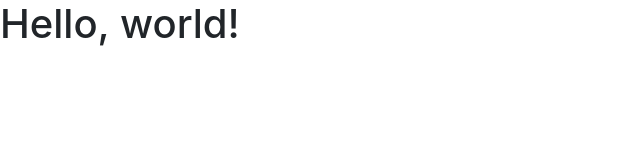
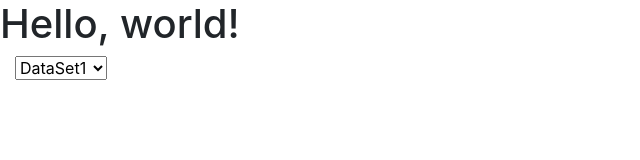
Before and after one commit to sashabridges/DowntownData, a plain HTML site: page index.html in a window 1280 px wide. Shown: the whole page, without its empty margins (0-640 px from the left). Drawn offline with nearby package versions, Linux system fonts and the light colour scheme.

Commit message:
Updated index, but not really.

```diff
--- a/index.html
+++ b/index.html
@@ -8,13 +8,24 @@
     <!-- Bootstrap CSS -->
     <link rel="stylesheet" href="https://stackpath.bootstrapcdn.com/bootstrap/4.3.1/css/bootstrap.min.css" integrity="sha384-ggOyR0iXCbMQv3Xipma34MD+dH/1fQ784/j6cY/iJTQUOhcWr7x9JvoRxT2MZw1T" crossorigin="anonymous">
 
-    <title>Downtown Data Discovery</title>
+	<title>Downtown Data Discovery</title>
   </head>
   <body>
     <h1>Hello, world!</h1>
 
 	<div class="container-fluid">
 		<!-- Content Goes Here -->
+		<div id="plot"></div>
+
+		<script src="plots.js"></script>
+		<!-- See Week 15, Folder 2, 01-Ins_Dropdown_Events -->
+		<!-- Potentially we can have a dropdown menu that allows the user to select what they want to look at.-->
+		<!-- Changing the dataset can allow us to change the Flask route the user is looking at. -->
+		<select id="selDataset" onchange="getData(this.value)">
+			<option value="dataset1">DataSet1</option>
+			<option value="dataset2">DataSet2</option>
+			<option value="dataset3">DataSet3</option>
+		</select>
 	</div>
 
     <!-- Optional JavaScript -->
```
